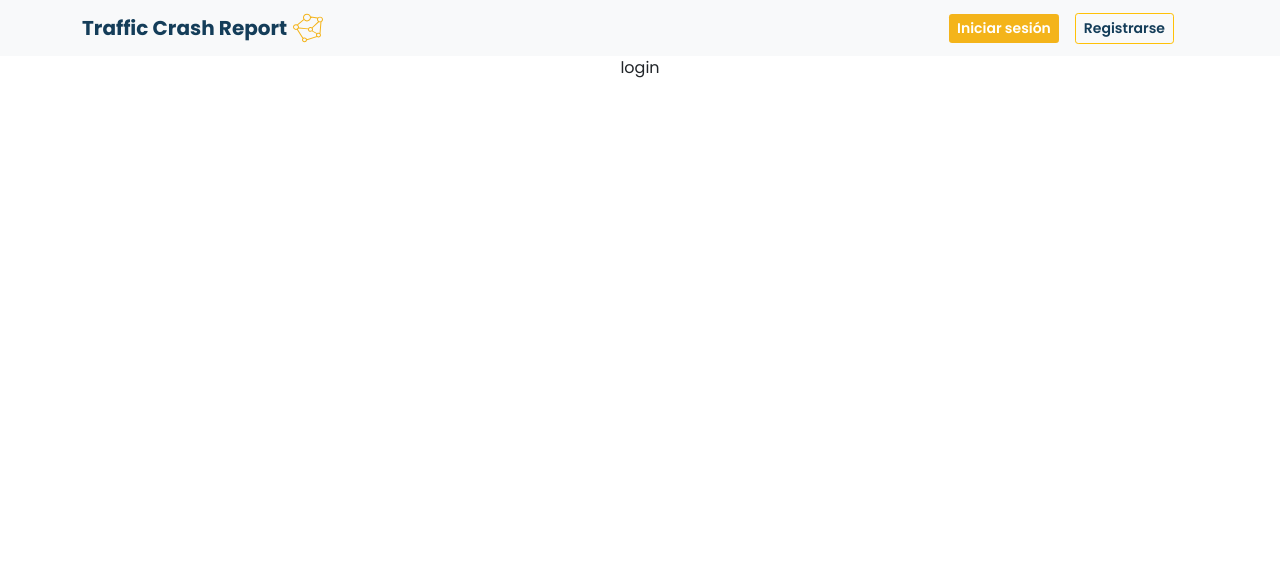
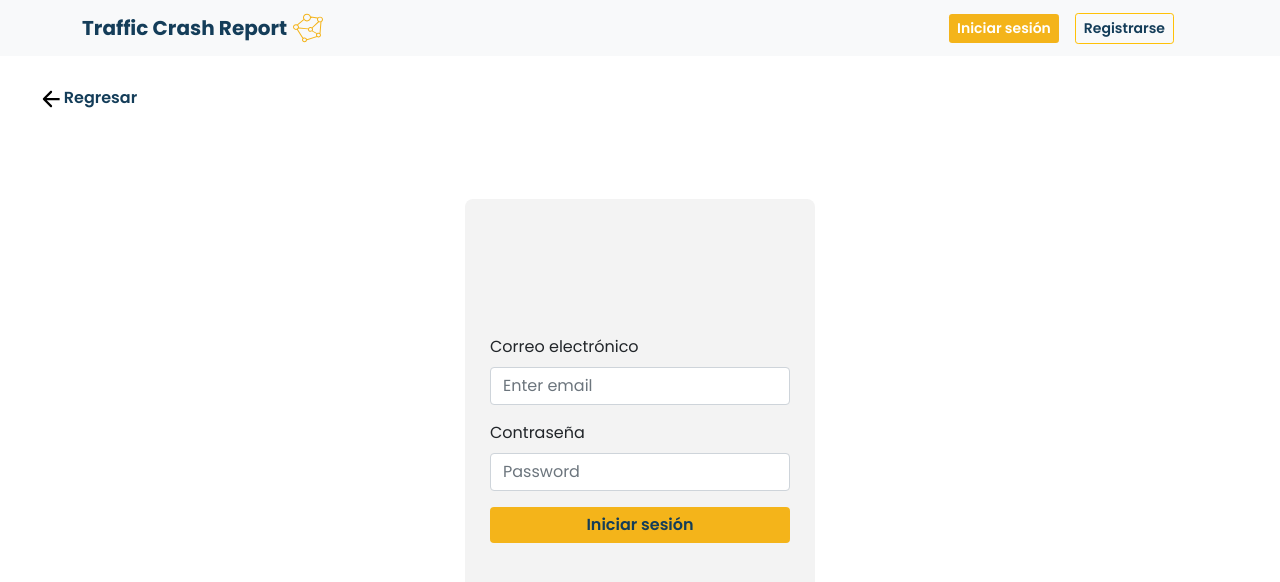
Before and after one commit to HDP115-UES/frontend, a React (Create React App) app: page /login in a window 1280 px wide. Shown: the top 582 px of the page. Built offline with nearby package versions, Linux system fonts and the light colour scheme.

Commit message:
Login form added

```diff
--- /dev/null
+++ b/src/Pages/Login/login.css
@@ -0,0 +1,23 @@
+.loginContainer span {
+  color: var(--fontColor);
+  font-weight: 600;
+  margin-left: 25px;
+  margin-top: 25px;
+  padding: 5px;
+  cursor: pointer;
+}
+
+.loginContainer .arrowBack {
+  height: 18px;
+  width: 18px;
+}
+.formContainer {
+  height: 600px;
+}
+.formContainer .formInside {
+  height: 80%;
+  width: 350px;
+  padding: 25px;
+  background-color: #f3f3f3;
+  border-radius: 8px;
+}
--- a/src/Pages/Login/login.jsx
+++ b/src/Pages/Login/login.jsx
@@ -1,7 +1,42 @@
-import React from 'react'
+import React from "react";
+import { Container, Row, Col, Form, Button } from "react-bootstrap";
+import "./login.css";
+import arrowBack from "../../Assets/Images/arrow-back.svg";
 
 export const Login = () => {
   return (
-    <div>login</div>
-  )
-}
+    <>
+      <Container fluid className="d-flex justify-content-start loginContainer">
+        <span className="">
+          <img src={arrowBack} alt="arrow" className="arrowBack"></img> Regresar
+        </span>
+      </Container>
+
+      <Container className="d-flex justify-content-center align-items-center formContainer mt-4">
+        <Form className="formInside d-flex flex-column justify-content-center">
+          <Form.Group className="mb-3 text-start" controlId="formBasicEmail">
+            <Form.Label>Correo electrónico</Form.Label>
+            <Form.Control type="email" placeholder="Enter email" />
+          </Form.Group>
+
+          <Form.Group className="mb-3 text-start" controlId="formBasicPassword">
+            <Form.Label>Contraseña</Form.Label>
+            <Form.Control type="password" placeholder="Password" />
+          </Form.Group>
+
+          <Button
+            type="submit"
+            style={{
+              backgroundColor: "#F4B41A",
+              color: "var(--fontColor)",
+              fontWeight: "600",
+              border: "none",
+            }}
+          >
+            Iniciar sesión
+          </Button>
+        </Form>
+      </Container>
+    </>
+  );
+};
```
Also changed, not shown: src/Assets/Images/arrow-back.svg (added).
